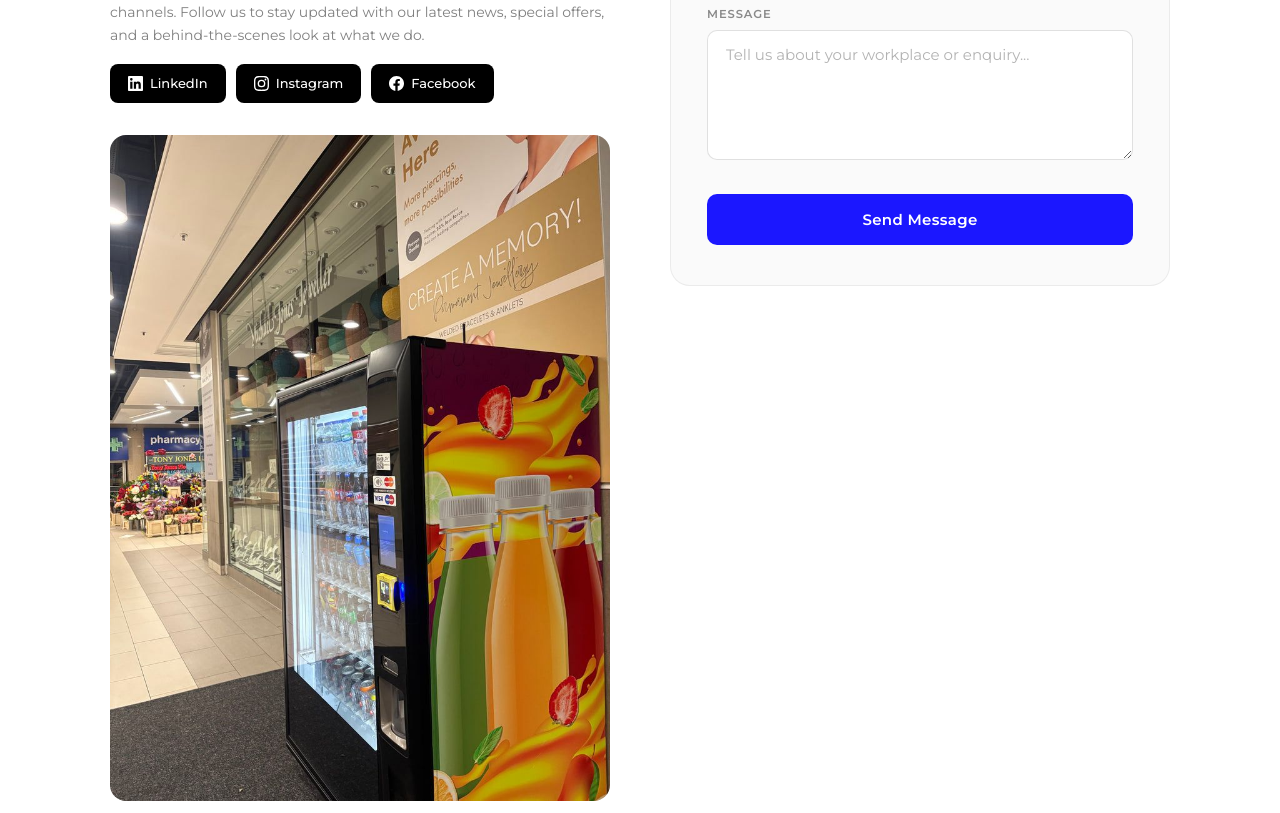
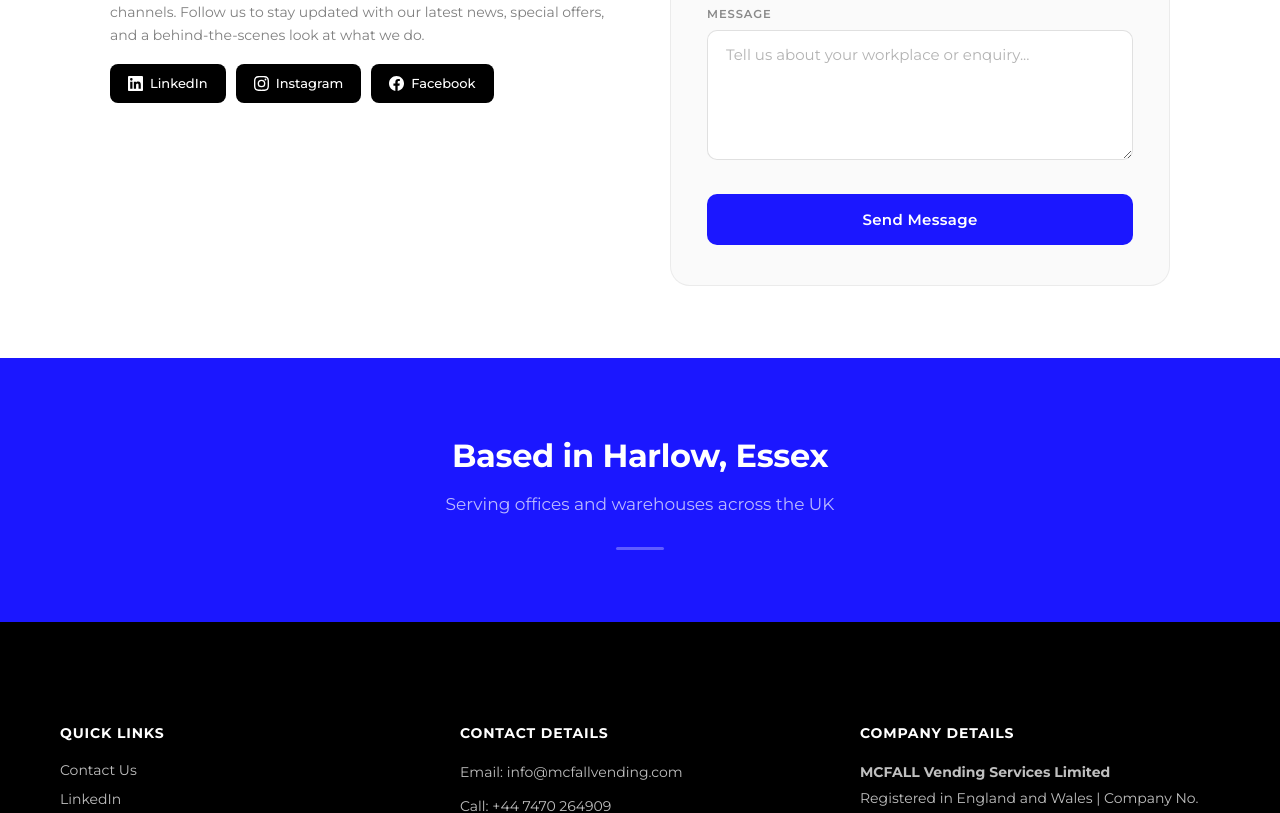
Before and after one commit to workmshaheen/mcfall-vending, a Next.js app: page /contact in a window 1280 px wide. Shown: the part 900-1713 px from the top of the page. Built offline with nearby package versions, Linux system fonts and the light colour scheme.

Commit message:
Remove team image from Contact Us page

```diff
--- a/pages/contact.tsx
+++ b/pages/contact.tsx
@@ -1,6 +1,5 @@
 import { useState } from 'react';
 import Head from 'next/head';
-import { imgIMG5110 } from '../lib/images';
 
 export default function Contact() {
   const [submitted, setSubmitted] = useState(false);
@@ -102,9 +101,6 @@ export default function Contact() {
             </div>
           </div>
 
-          <div className="contact-image-block">
-            <img src={imgIMG5110} alt="MCFALL Vending Services team" />
-          </div>
         </div>
 
         {/* ── RIGHT: Contact Form ── */}
```
